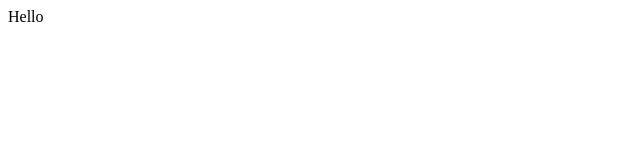
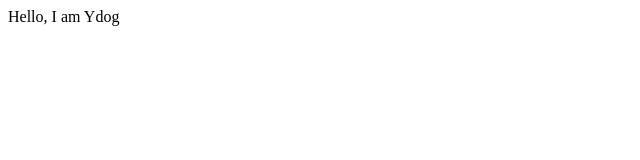
Before and after one commit to solorhyme0109/ydog, a browser extension: page static/index.html in a window 1280 px wide. Shown: the full height of the page, 0-640 px from the left. Drawn offline with Linux system fonts and the light colour scheme.

Commit message:
update html

```diff
--- a/static/index.html
+++ b/static/index.html
@@ -7,6 +7,6 @@
   <title>test</title>
 </head>
 <body>
-  <div>Hello</div>
+  <div>Hello, I am Ydog</div>
 </body>
 </html>
```
